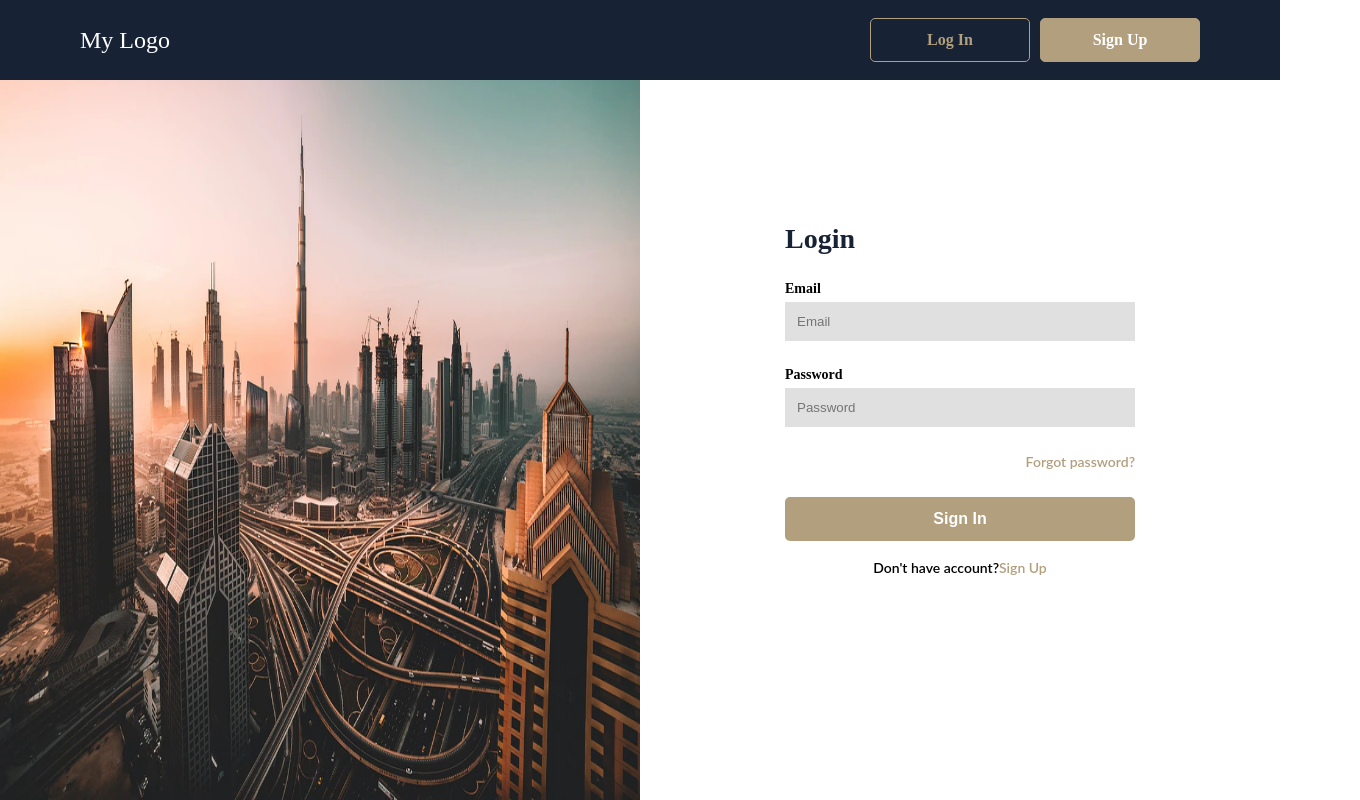
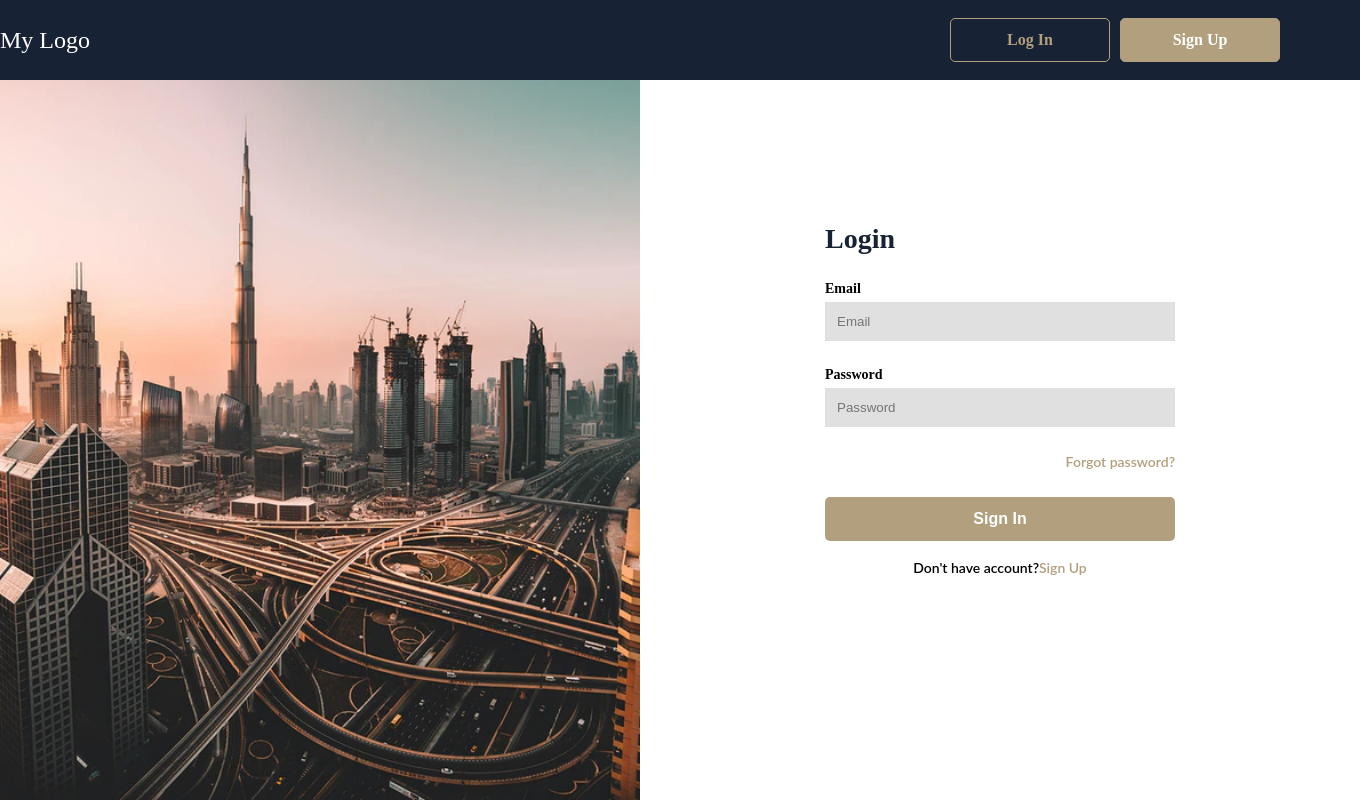
Before and after one commit to chernetskyi8704/FS-Dev, a React (Vite) app in the folder client/: page /sign-up in a window 1280 px wide. Shown: the whole page, 1360 px wide, since content can reach past the window. Built offline with nearby package versions, Linux system fonts and the light colour scheme.

Commit message:
style: small fixes wich influence on width containers.

```diff
--- a/client/src/App.tsx
+++ b/client/src/App.tsx
@@ -5,6 +5,7 @@ import Main from "./components/Main";
 const AppWrapper = styled.div`
   position: relative;
   max-width: 1440px;
+  height: 100vh;
 `;
 
 const App = () => {
--- a/client/src/components/FlexSection.tsx
+++ b/client/src/components/FlexSection.tsx
@@ -7,7 +7,6 @@ type StyledSectionProps = {
 
 const StyledSection = styled.section<StyledSectionProps>`
   display: flex;
-  flex: 1;
 `;
 
 const FlexSection = (props: StyledSectionProps) => {
--- a/client/src/components/ImageSection.tsx
+++ b/client/src/components/ImageSection.tsx
@@ -1,17 +1,15 @@
 import styled from "styled-components";
 import FlexSection from "./FlexSection";
 
-const Image = styled.img`
-  height: 100%;
-  max-width: 100%;
+const StyledImageSection = styled(FlexSection)`
+  flex: 1;
+  background: url("/src/assets/b2f7ebf3957623e4989fbd343e95450f.png") no-repeat
+    center;
+  background-size: cover;
 `;
 
 const ImageSection = () => {
-  return (
-    <FlexSection>
-      <Image src="/src/assets/b2f7ebf3957623e4989fbd343e95450f.png" />
-    </FlexSection>
-  );
+  return <StyledImageSection></StyledImageSection>;
 };
 
 export default ImageSection;
--- a/client/src/components/LoginSection.tsx
+++ b/client/src/components/LoginSection.tsx
@@ -3,21 +3,12 @@ import styled from "styled-components";
 import { useRef, FormEvent } from "react";
 import Span from "./Span";
 import { NavLink, useNavigate } from "react-router-dom";
-import {
-  useRegistrationMutation,
-  useLoginMutation,
-} from "../store/fatures/auth/authApiSlice";
+import { useRegistrationMutation, useLoginMutation } from "../store/fatures/auth/authApiSlice";
 import { isApiResponse } from "../utils/apiErrorUtils";
 import { AuthInputData } from "../store/fatures/auth/authApiSlice";
 import { useAppDispatch, useAppSelector } from "../hooks/redux";
-import {
-  allAuthStateProperties,
-  setIsRegistering,
-} from "../store/fatures/auth/authSlice";
-import {
-  setCredentials,
-  setIsUserLoggedIn,
-} from "../store/fatures/auth/authSlice";
+import { allAuthStateProperties, setIsRegistering } from "../store/fatures/auth/authSlice";
+import { setCredentials, setIsUserLoggedIn } from "../store/fatures/auth/authSlice";
 
 const FormItem = styled.div`
   display: flex;
@@ -37,9 +28,9 @@ const SignInForm = styled.form`
   display: flex;
   flex-direction: column;
   gap: 24px;
+  width: 100%;
   max-width: 350px;
   max-height: 354px;
-  width: 100%;
   background-color: white;
 `;
 
@@ -112,6 +103,7 @@ const StyledSignUp = styled(NavLink)`
 `;
 
 const StyledLoginSection = styled(FlexSection)`
+  flex: 1;
   align-items: center;
   justify-content: center;
 `;
--- a/client/src/components/Main.tsx
+++ b/client/src/components/Main.tsx
@@ -2,8 +2,8 @@ import styled from "styled-components";
 import AppRouter from "./routes/AppRouter";
 
 const StyledMain = styled.main`
-  flex: 1 auto;
-  min-height: 100%;
+  width: 100%;
+  height: 100%;
 `;
 
 const Main = () => {
--- a/client/src/pages/AuthPage.tsx
+++ b/client/src/pages/AuthPage.tsx
@@ -4,8 +4,8 @@ import LoginSection from "../components/LoginSection";
 import FlexSection from "../components/FlexSection";
 
 const AuthPageWrapper = styled(FlexSection)`
-  height: 100vh;
-  width: 100%;
+  width: 1440px;
+  height: 100%;
 `;
 
 const AuthPage = () => {
```
